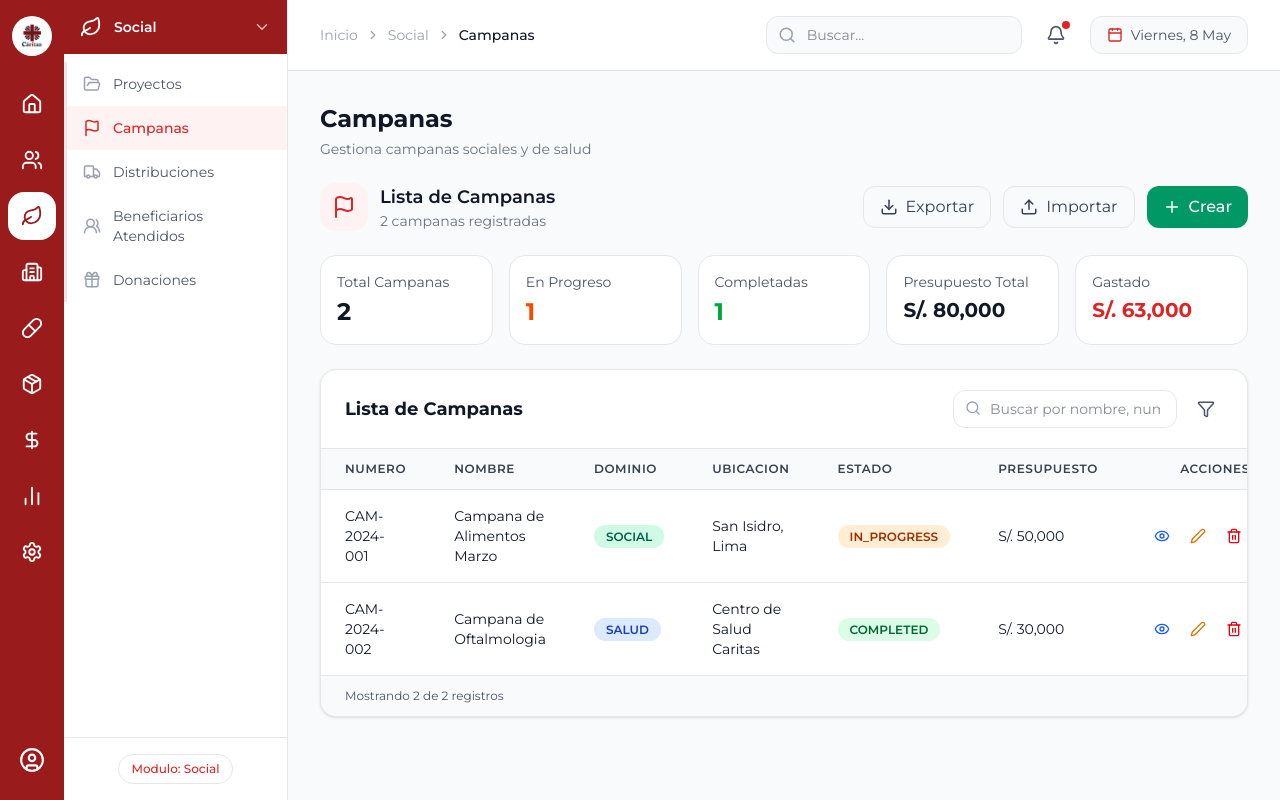
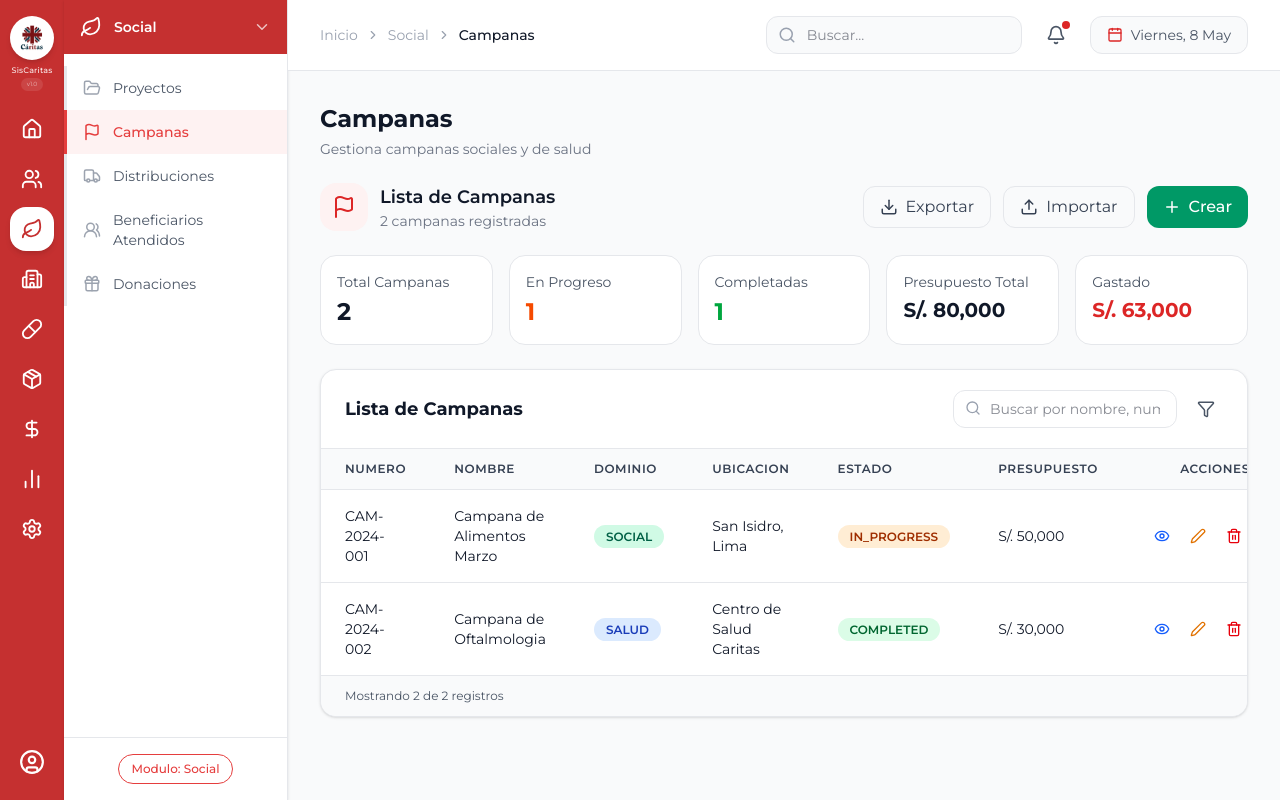
Before and after one commit to JesusSanchezMiranda/SisCaritasDise-o, a Next.js app: page /campanas in a window 1280 px wide. Built offline with nearby package versions, Linux system fonts and the light colour scheme.

Commit message:
feat: update sidebar with SisCaritas branding and vibrant red color
Add "SisCaritas" name with version tag and use more vibrant red color; improve visual design.

Co-authored-by: JesúsMiranda <174748883+JesusSanchezMiranda@users.noreply.github.com>

```diff
--- a/components/sidebar.tsx
+++ b/components/sidebar.tsx
@@ -185,6 +185,11 @@ const modules: Module[] = [
   },
 ]
 
+// Color principal - rojo vibrante y suave
+const PRIMARY_RED = "#C53030"
+const PRIMARY_RED_LIGHT = "#E53E3E"
+const PRIMARY_RED_HOVER = "#9B2C2C"
+
 export function Sidebar() {
   const pathname = usePathname()
   const router = useRouter()
@@ -223,31 +228,37 @@ export function Sidebar() {
   return (
     <div className="flex h-screen">
       {/* Sidebar Principal - 64px */}
-      <aside className="w-16 bg-[#991b1b] flex flex-col items-center py-4 shrink-0">
-        {/* Logo */}
-        <div className="mb-6">
-          <div className="w-10 h-10 bg-white rounded-full flex items-center justify-center overflow-hidden">
+      <aside
+        className="w-16 flex flex-col items-center py-4 shrink-0"
+        style={{ backgroundColor: PRIMARY_RED }}
+      >
+        {/* Logo y Nombre del Sistema */}
+        <div className="mb-4 flex flex-col items-center">
+          <div className="w-11 h-11 bg-white rounded-full flex items-center justify-center overflow-hidden shadow-md">
             <Image
               src="/logo-caritas.png"
               alt="Caritas Logo"
-              width={32}
-              height={32}
+              width={36}
+              height={36}
               className="object-contain"
             />
           </div>
+          <span className="text-white/90 text-[8px] font-medium mt-1 tracking-wide">SisCaritas</span>
+          <span className="text-white/60 text-[6px] mt-0.5 px-1.5 py-0.5 bg-white/10 rounded-full">v1.0</span>
         </div>
 
         {/* Iconos de Modulos */}
-        <nav className="flex-1 flex flex-col items-center gap-2 w-full px-2">
+        <nav className="flex-1 flex flex-col items-center gap-1.5 w-full px-2">
           {modules.map((module) => (
             <button
               key={module.id}
               onClick={() => handleModuleClick(module.id)}
-              className={`w-12 h-12 rounded-xl flex items-center justify-center transition-all duration-200 ${
+              className={`w-11 h-11 rounded-xl flex items-center justify-center transition-all duration-200 ${
                 activeModule === module.id
-                  ? "bg-white text-[#991b1b]"
-                  : "text-white hover:bg-white/10"
+                  ? "bg-white shadow-md"
+                  : "text-white hover:bg-white/15"
               }`}
+              style={activeModule === module.id ? { color: PRIMARY_RED } : undefined}
               title={module.label}
             >
               {module.icon}
@@ -257,7 +268,7 @@ export function Sidebar() {
 
         {/* Avatar Usuario */}
         <div className="mt-auto pt-4">
-          <button className="w-12 h-12 rounded-xl flex items-center justify-center text-white hover:bg-white/10 transition-all duration-200">
+          <button className="w-11 h-11 rounded-xl flex items-center justify-center text-white hover:bg-white/15 transition-all duration-200">
             <UserCircle size={26} />
           </button>
         </div>
@@ -265,9 +276,12 @@ export function Sidebar() {
 
       {/* Panel Secundario - ~220px */}
       {currentModule && currentModule.sections.length > 0 && (
-        <aside className="w-56 bg-white border-r border-gray-200 flex flex-col shrink-0">
+        <aside className="w-56 bg-white border-r border-gray-200 flex flex-col shrink-0 shadow-sm">
           {/* Cabecera del Modulo */}
-          <div className="bg-[#991b1b] px-4 py-4 flex items-center gap-3">
+          <div
+            className="px-4 py-4 flex items-center gap-3"
+            style={{ backgroundColor: PRIMARY_RED }}
+          >
             <span className="text-white">
               {currentModule.icon}
             </span>
@@ -278,18 +292,22 @@ export function Sidebar() {
           </div>
 
           {/* Lista de Secciones */}
-          <nav className="flex-1 py-2 overflow-y-auto">
+          <nav className="flex-1 py-3 overflow-y-auto">
             {currentModule.sections.map((section, index) => (
               <button
                 key={index}
                 onClick={() => handleSectionClick(section.href)}
                 className={`w-full flex items-center gap-3 px-4 py-3 text-sm transition-all duration-200 text-left ${
                   isActiveSection(section.href)
-                    ? "bg-red-50 text-[#DC2626] border-l-[3px] border-[#DC2626] font-medium"
-                    : "text-gray-600 hover:bg-red-50/50 hover:text-gray-900 border-l-[3px] border-transparent"
+                    ? "bg-red-50 font-medium border-l-[3px]"
+                    : "text-gray-600 hover:bg-gray-50 hover:text-gray-900 border-l-[3px] border-transparent"
                 }`}
+                style={isActiveSection(section.href) ? {
+                  color: PRIMARY_RED_LIGHT,
+                  borderLeftColor: PRIMARY_RED_LIGHT
+                } : undefined}
               >
-                <span className={isActiveSection(section.href) ? "text-[#DC2626]" : "text-gray-400"}>
+                <span style={isActiveSection(section.href) ? { color: PRIMARY_RED_LIGHT } : { color: '#9CA3AF' }}>
                   {section.icon}
                 </span>
                 <span>{section.label}</span>
@@ -300,7 +318,10 @@ export function Sidebar() {
           {/* Footer del Modulo */}
           <div className="p-4 border-t border-gray-100">
             <div className="flex justify-center">
-              <span className="px-3 py-1.5 rounded-full border border-[#DC2626] text-[#DC2626] text-xs font-medium">
+              <span
+                className="px-3 py-1.5 rounded-full border text-xs font-medium"
+                style={{ borderColor: PRIMARY_RED_LIGHT, color: PRIMARY_RED_LIGHT }}
+              >
                 Modulo: {currentModule.label}
               </span>
             </div>
```
